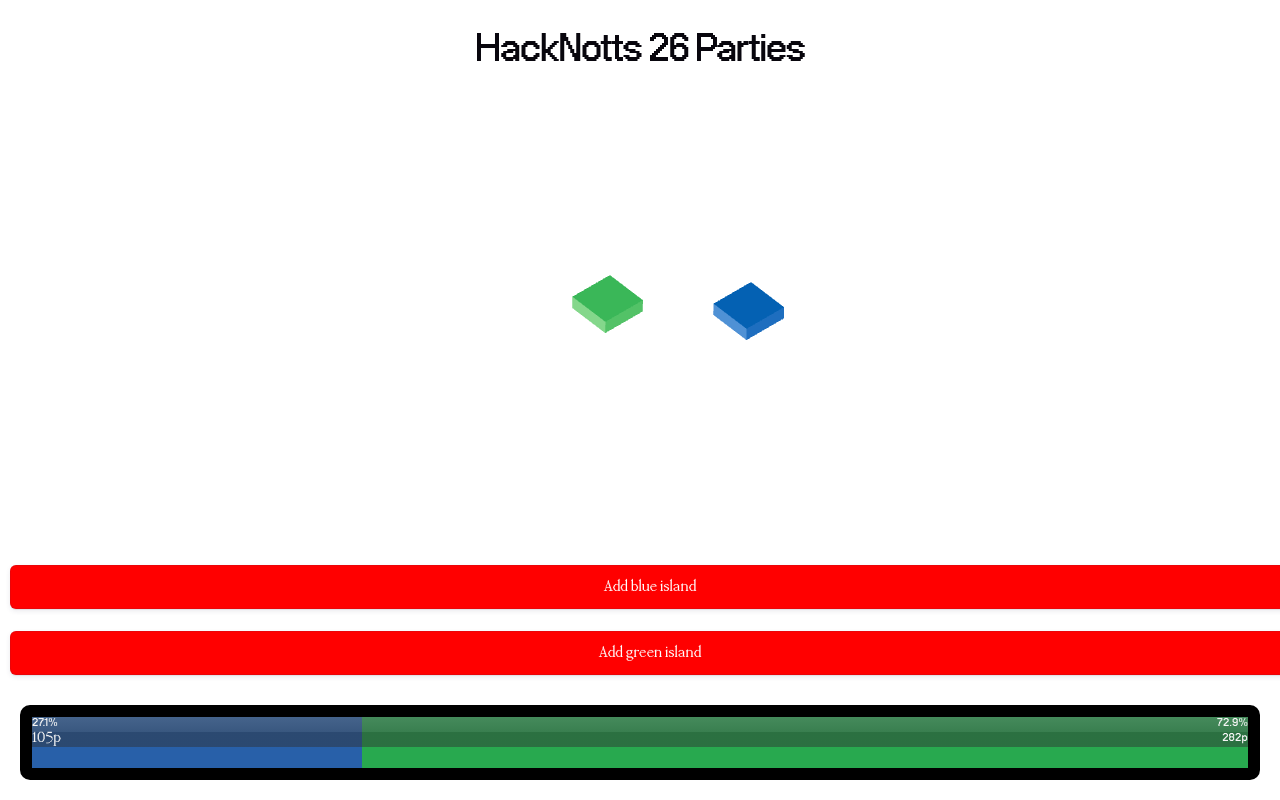
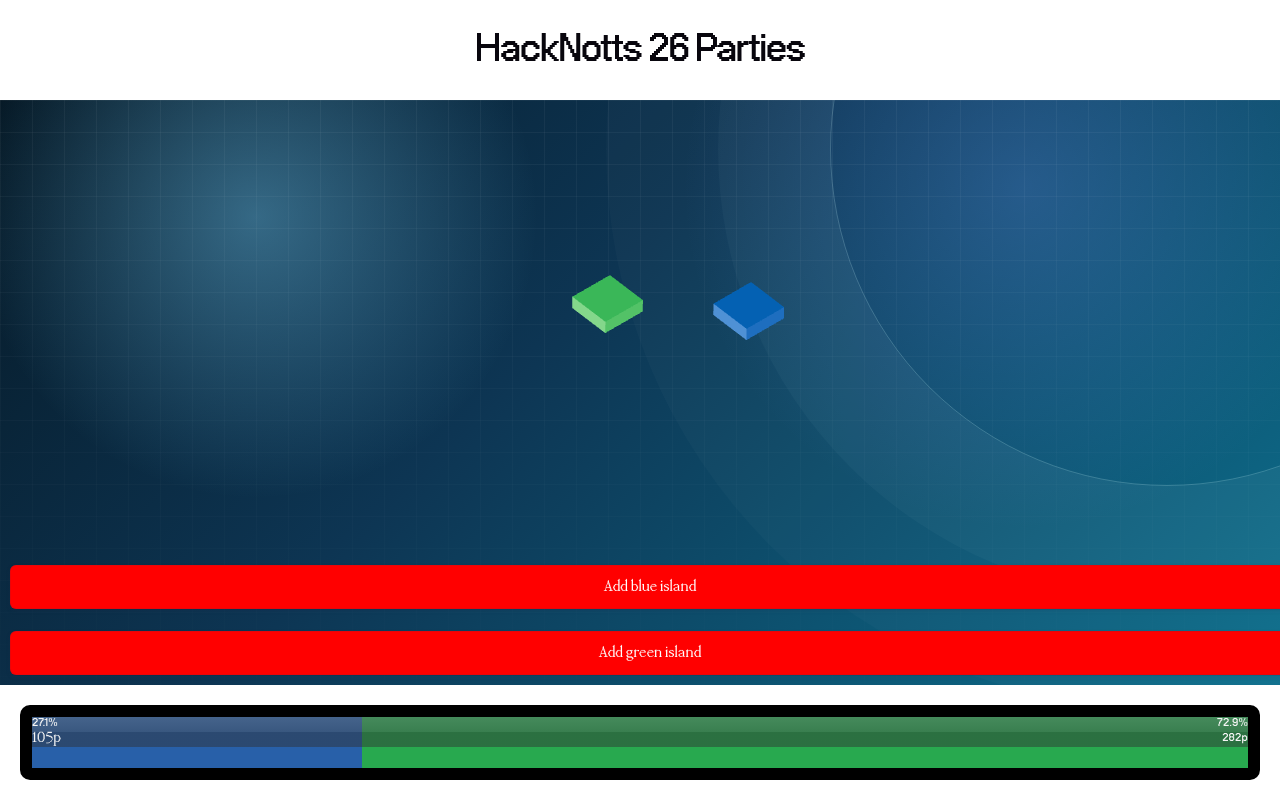
Before and after one commit to DataGraph1/hacknotts-parties, a React (Vite) app in the folder frontend/: page / in a window 1280 px wide. Built offline with nearby package versions, Linux system fonts and the light colour scheme.

Commit message:
added bg css from da hn site

```diff
--- a/frontend/src/components/Visualiser.css
+++ b/frontend/src/components/Visualiser.css
@@ -4,3 +4,42 @@ body,
   height: 10%;
   margin: 0;
 }
+
+.bg {
+  position: relative;
+  display: flex;
+  flex-direction: column;
+  overflow: hidden;
+  isolation: isolate;
+  background:
+    radial-gradient(circle at 20% 20%, rgba(125, 214, 255, 0.38), transparent 25%),
+    radial-gradient(circle at 80% 15%, rgba(113, 152, 255, 0.25), transparent 30%),
+    linear-gradient(135deg, #061926 0%, #0d3553 42%, #0d6f8d 100%);
+}
+
+.bggrid {
+  position: absolute;
+  inset: 0;
+  background-image:
+    linear-gradient(rgba(255, 255, 255, 0.12) 1px, transparent 1px),
+    linear-gradient(90deg, rgba(255, 255, 255, 0.12) 1px, transparent 1px);
+  background-size: 32px 32px;
+  opacity: 0.4;
+  mask-image: linear-gradient(to bottom, rgba(0, 0, 0, 1), rgba(0, 0, 0, 0.1));
+  pointer-events: none;
+}
+
+.bg::before {
+  content: "";
+  position: absolute;
+  top: -18rem;
+  right: -14rem;
+  width: 42rem;
+  height: 42rem;
+  border: 1px solid rgba(215, 252, 255, 0.22);
+  border-radius: 50%;
+  box-shadow:
+    0 0 0 7rem rgba(215, 252, 255, 0.03),
+    0 0 0 14rem rgba(215, 252, 255, 0.02);
+  pointer-events: none;
+}
--- a/frontend/src/components/Visualiser.jsx
+++ b/frontend/src/components/Visualiser.jsx
@@ -148,15 +148,19 @@ export default function Visualiser() {
 
 
   return (
-    <div style={{
+    <div className="bg" style={{
       width: "100%",
       height: "100%",
       display: "flex",
       flexDirection: "column",
     }}>
+      <div className="bggrid" />
       <Canvas
         style={{
           flex: 1,
+          background: "transparent",
+          position: "relative",
+          zIndex: 1,
         }}>
 
         <OrthographicCamera
```
